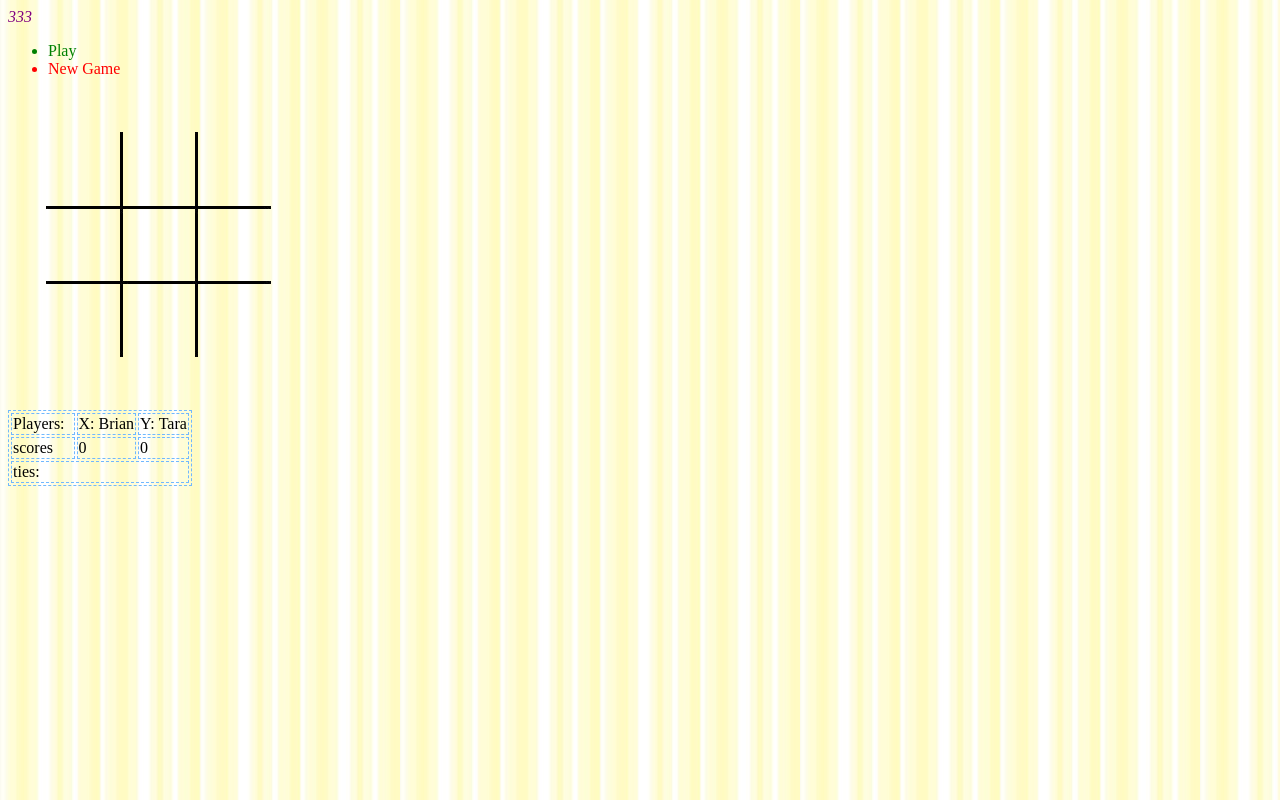
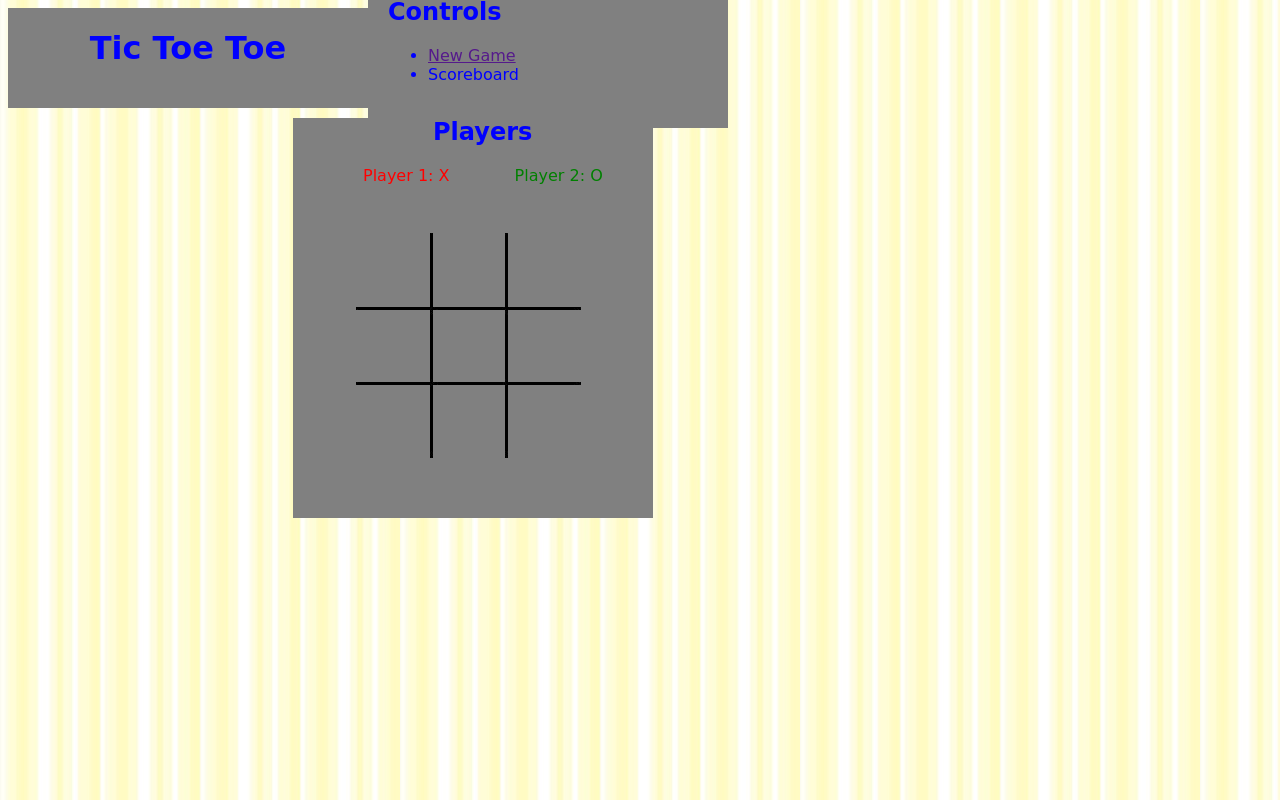
Before and after one commit to bgeary/ThreeInARow, a plain HTML site: page index.html in a window 1280 px wide. Drawn offline with Linux system fonts and the light colour scheme.

Commit message:
migrated to kevin code

```diff
--- a/index.html
+++ b/index.html
@@ -1,6 +1,11 @@
+<!DOCTYPE html>
 <html>
+	<head>
+		<title>Tic Tac Toe</title>
+		 <link rel="stylesheet" type="text/css" href="stylesheetJS.css">
 
-<head>
+<script type="text/javascript" src="ttt.js"></script>
+
 <style>
 
 body {
@@ -32,26 +37,46 @@ border: 1px #70b8ff dashed;
 </style>
 
 
-<title>333</title>
 
-</head>
 
-<body>
-<em>333</em>
-<p>
-<ul>
-<li class="play">Play
-<li class="newgame">New Game
-</ul>
-</p>
-<img src="board.png">
+	</head>
 
-<p>
-<table>
-<tr><td>Players:&nbsp;&nbsp;</td><td>X:&nbsp;Brian</td><td>Y:&nbsp;Tara</td></tr>
-<tr><td>scores&nbsp;&nbsp;</td><td>0</td><td>0</td></tr>
-<tr><td colspan=3"">ties: </td></tr>
-</table>
-</p>
-</body>
+	<body>
+		<div id="div0">
+		<center>
+		<h1>Tic Toe Toe</h1>
+		</center>
+		</div>
+
+		<div id="div1">
+		<h2 id="h2one">Controls</h2>
+		<ul>
+			<li><a href="" onclick="clearGame()">New Game</a></li>
+			<li>Scoreboard</li>
+		</ul>
+		</div>
+		<br clear="all"/>
+
+		<div id="div2">
+		<h2 id="h2two">Players</h2>
+		<div id="label1">
+		Player 1: X
+		</div>
+		<div id="label2">
+		Player 2: O
+		</div>
+
+			<img id="board" src="board.png" />
+			<img id="box1" src="blank.png" onclick="toggleBox('box1')" />
+			<img id="box2" src="blank.png" onclick="toggleBox('box2')" />
+			<img id="box3" src="blank.png" onclick="toggleBox('box3')" />
+			<img id="box4" src="blank.png" onclick="toggleBox('box4')" />
+			<img id="box5" src="blank.png" onclick="toggleBox('box5')" />
+			<img id="box6" src="blank.png" onclick="toggleBox('box6')" />
+			<img id="box7" src="blank.png" onclick="toggleBox('box7')" />
+			<img id="box8" src="blank.png" onclick="toggleBox('box8')" />
+			<img id="box9" src="blank.png" onclick="toggleBox('box9')" />
+		</div>
+
+	</body>
 </html>
--- /dev/null
+++ b/stylesheetJS.css
@@ -0,0 +1,190 @@
+
+
+#div0 {
+	float:left;
+	display:block;
+	color:blue;
+	background-color:grey;
+	padding:0px 20px 0px 20px;
+	height:100px;
+	width:320px;
+	font-family:cursive;
+	position:relative;
+
+}
+
+h1 {
+	color:blue;
+	background-color:grey;
+	font-family:cursive;
+	width:320px;
+
+}
+
+
+#div1 {
+	float:left;
+	display:block;
+	color:blue;
+	background-color:grey;
+	padding:0px 20px 0px 20px;
+	height:150px;
+	width:320px;
+	font-family:cursive;
+	position:relative;
+	top:-30px;
+}
+
+
+#h2two {
+
+	position:relative;
+	left:120px;
+
+}
+
+
+#div2 {
+	height:400px;
+	display:block;
+	color:blue;
+	background-color:grey;
+	padding:0px 20px 0px 20px;
+	margin:auto;
+	font-family:cursive;
+	position:relative;
+	top:-60px;
+	width:320px;
+	left:-167px;
+
+}
+
+#label1 {
+	display:inline-block;
+	background-color:grey;
+	color:red;
+	position:relative;
+	left:50px;
+	font-family:cursive;
+}
+
+#label2 {
+	display:inline-block;
+	background-color:grey;
+	color:green;
+	position:relative;
+	left:110px;
+	font-family:cursive;
+}
+
+img {
+	display:block;
+	float:clear;
+	position:relative;
+	left:5px;
+	top:10px;
+}
+
+
+#box1 {
+
+	position:absolute;
+	left:75px;
+	top:135px;
+	display:block;
+	height:50px;
+	width:50px;
+
+}
+
+#box2 {
+
+	position:absolute;
+	left:150px;
+	top:135px;
+	display:block;
+	height:50px;
+	width:50px;
+
+}
+
+#box3 {
+
+	position:absolute;
+	left:225px;
+	top:135px;
+	display:block;
+	height:50px;
+	width:50px;
+
+}
+
+#box4 {
+
+	position:absolute;
+	left:75px;
+	top:210px;
+	display:block;
+	height:50px;
+	width:50px;
+
+}
+
+#box5 {
+
+	position:absolute;
+	left:150px;
+	top:210px;
+	display:block;
+	height:50px;
+	width:50px;
+
+}
+
+
+#box6 {
+
+	position:absolute;
+	left:225px;
+	top:210px;
+	display:block;
+	height:50px;
+	width:50px;
+
+}
+
+
+#box7 {
+
+	position:absolute;
+	left:75px;
+	top:285px;
+	display:block;
+	height:50px;
+	width:50px;
+
+}
+
+
+#box8 {
+
+	position:absolute;
+	left:150px;
+	top:285px;
+	display:block;
+	height:50px;
+	width:50px;
+
+}
+
+
+#box9 {
+
+	position:absolute;
+	left:225px;
+	top:285px;
+	display:block;
+	height:50px;
+	width:50px;
+
+}
--- /dev/null
+++ b/ttt.js
@@ -0,0 +1,28 @@
+var turn = 0;
+
+function endsWith(str, suffix) {
+    return str.indexOf(suffix, str.length - suffix.length) !== -1;
+}
+
+function toggleBox(name) {
+	var box = document.getElementById(name);
+	if(endsWith(box.src, "blank.png")) {
+		if(turn == 0) {
+			box.src = "x.png";
+			turn = 1;
+		} else {
+			box.src = "o.png";
+			turn = 0;
+		}
+	}
+
+}
+
+function clearGame() {
+	turn = 0;
+	for(var i=1; i < 10; i++) {
+		var box = document.getElementById("box" + i);
+		box.src = "blank.png";
+	}
+
+}
```
Also changed, not shown: blank.png (added), o.png (added), x.png (added).
